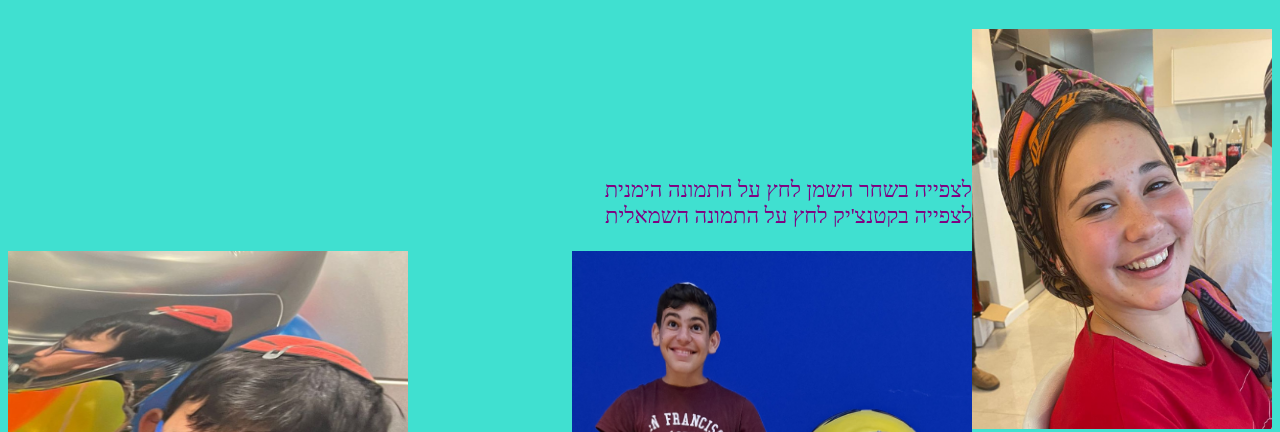
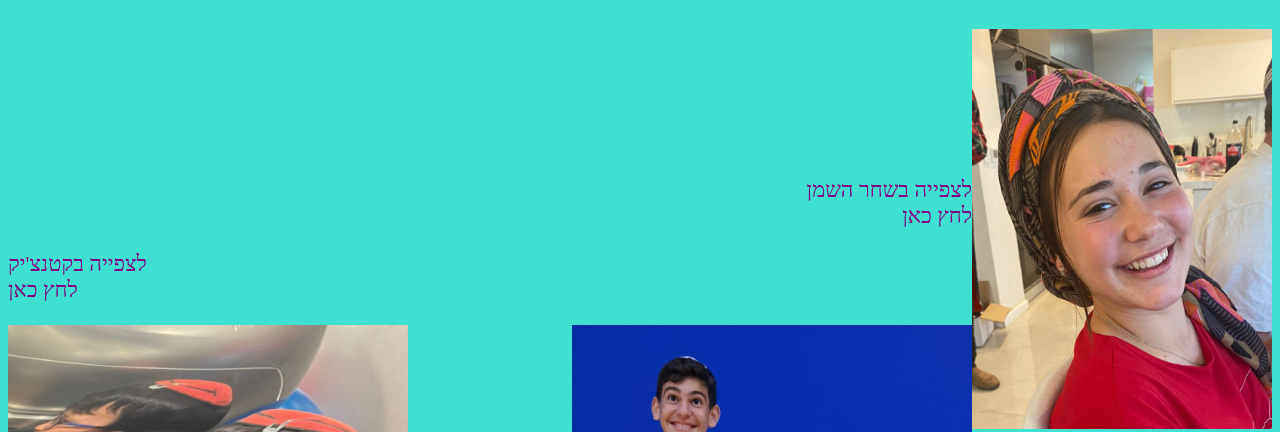
Before and after one commit to Itayb999/Avia-Image-Link, a plain HTML site: page index.html in a window 1280 px wide. Shown: the part 368-800 px from the top of the page. Drawn offline with Linux system fonts and the light colour scheme.

Commit message:
Update index.html

```diff
--- a/index.html
+++ b/index.html
@@ -30,8 +30,11 @@ src= "IMG-20230308-WA0002.jpg"
 <br/><br/><br/><br/><br/><br/><br/>
 
 <p style="color: purple ; font-size: 22px ; text-align: right">
-   לצפייה בשחר השמן לחץ על התמונה הימנית<br/>
-   לצפייה בקטנצ'יק לחץ על התמונה השמאלית
+   לצפייה בשחר השמן<br/>לחץ כאן
+   </p>
+
+   <p style="color: purple ; font-size: 22px ; text-align: left">
+   לצפייה בקטנצ'יק<br/>לחץ כאן
    </p>
 
   <a
```
